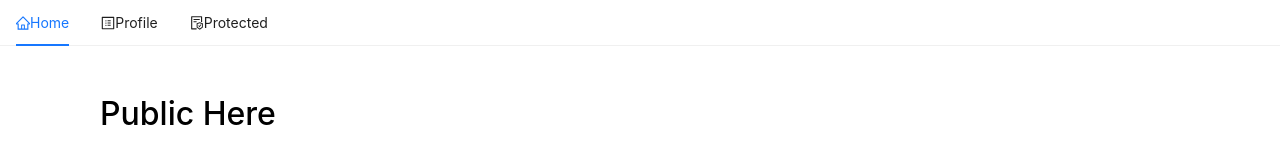
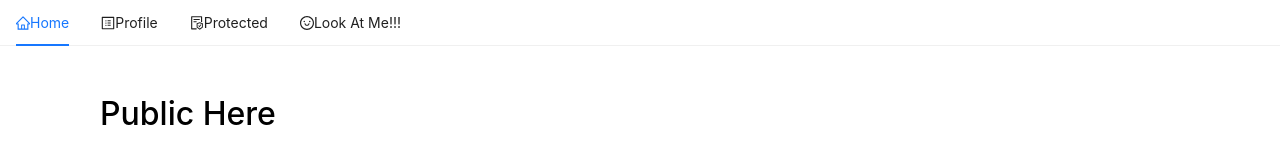
Before and after one commit to mad-serverless-react-s23/cog-tutorial, a React (Create React App) app: page / in a window 1280 px wide. Shown: the top 160 px of the page. Built offline with nearby package versions, Linux system fonts and the light colour scheme; no server answers; what aws-amplify would draw is missing.

Commit message:
Update Nav.js
new nav tab and icon

```diff
--- a/src/Nav.js
+++ b/src/Nav.js
@@ -1,7 +1,7 @@
 import React from 'react';
 import { Link } from 'react-router-dom';
 import { Menu } from 'antd';
-import { HomeOutlined, ProfileOutlined, FileProtectOutlined } from '@ant-design/icons';
+import { HomeOutlined, ProfileOutlined, FileProtectOutlined, SmileOutlined } from '@ant-design/icons';
 
 const Nav = (props) => {
     const { current } = props;
@@ -23,6 +23,11 @@ const Nav = (props) => {
                         <FileProtectOutlined />Protected
                     </Link>
                 </Menu.Item>
+                <Menu.Item key='lookatme'>
+                    <Link to={'/lookatme'}>
+                        <SmileOutlined />Look At Me!!!
+                    </Link>
+                </Menu.Item>
             </Menu>
         </div>
     )
```
